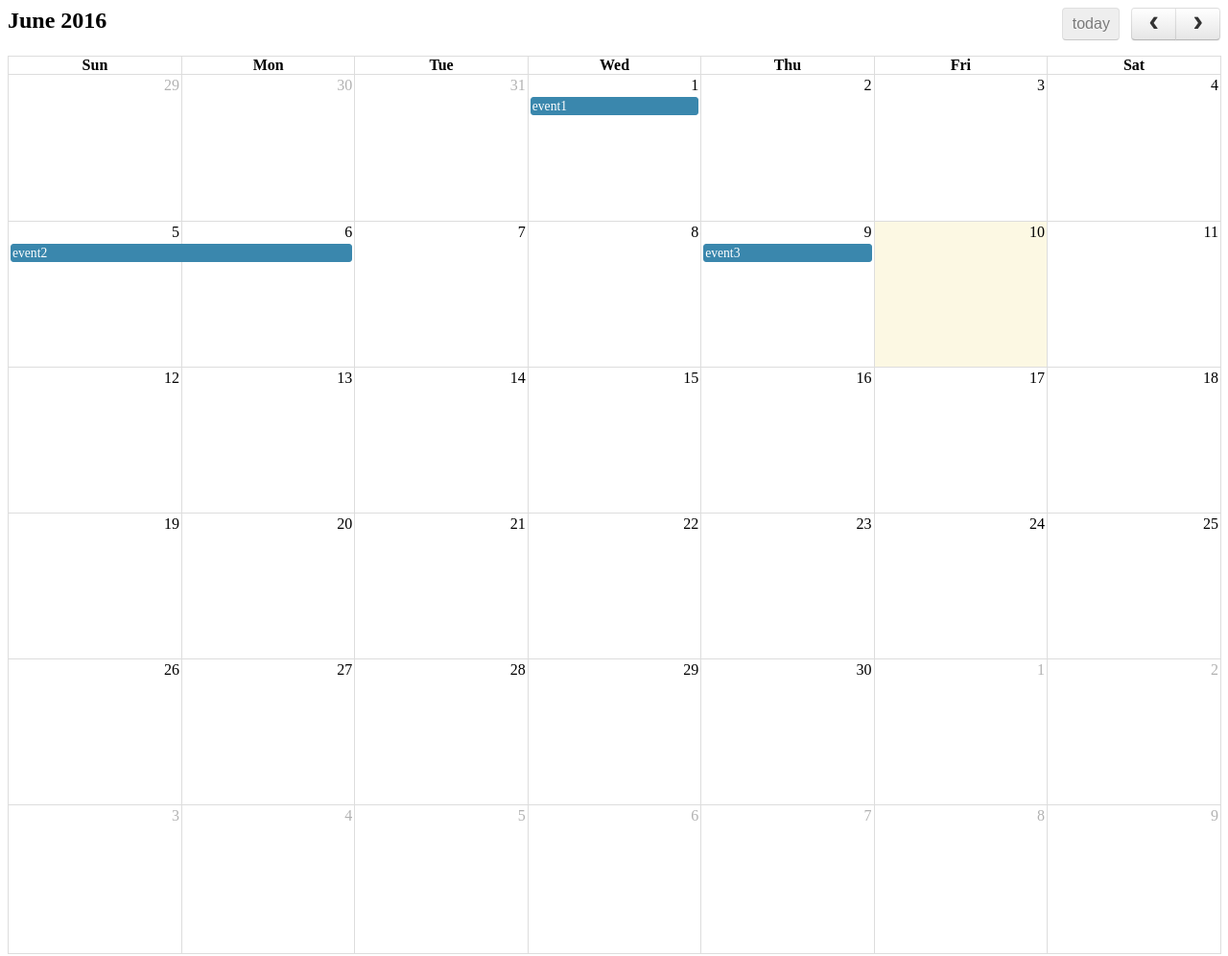
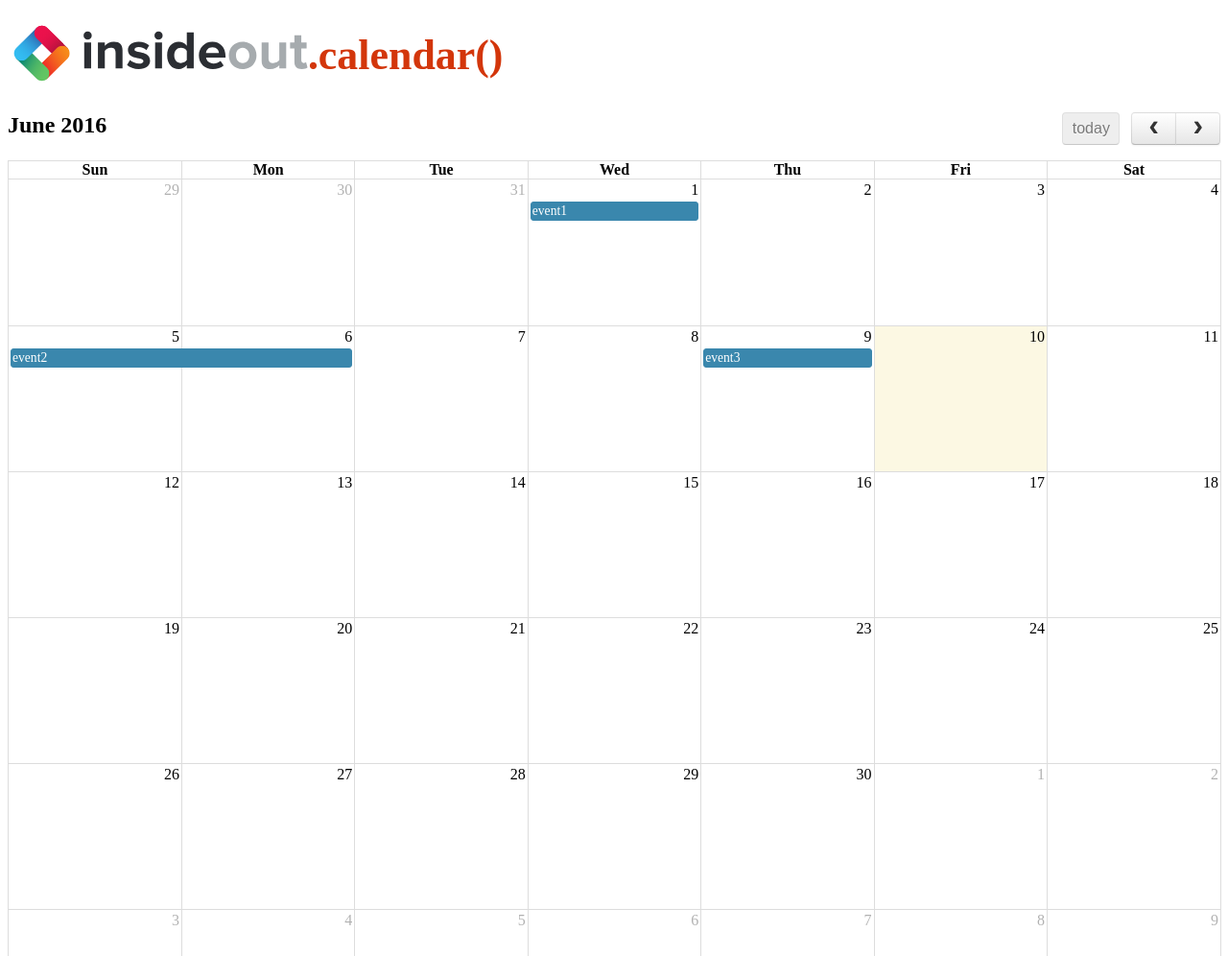
Before and after one commit to insideoutprojectbr/calendar, a website: page index.html in a window 1280 px wide. Shown: the top 996 px of the page at 96% size. Drawn offline with Linux system fonts and the light colour scheme.

Commit message:
Add title

```diff
--- a/index.html
+++ b/index.html
@@ -6,7 +6,12 @@
   <link rel="stylesheet" href="bower_components/fullcalendar/dist/fullcalendar.css" media="screen" title="no title" charset="utf-8">
 </head>
 <body>
-  <div id="calendar"></div>
+  <section>
+    <h1 id="title">
+      <img src="assets/insideout-calendar.svg" alt="InsideOut Calendar" />
+    </h1>
+    <div id="calendar"></div>
+  </section>
   <script src="bower_components/jquery/dist/jquery.min.js" charset="utf-8"></script>
   <script src="bower_components/moment/min/moment.min.js" charset="utf-8"></script>
   <script src="bower_components/fullcalendar/dist/fullcalendar.min.js" charset="utf-8"></script>
```
Also changed, not shown: assets/insideout-calendar.svg (added).
